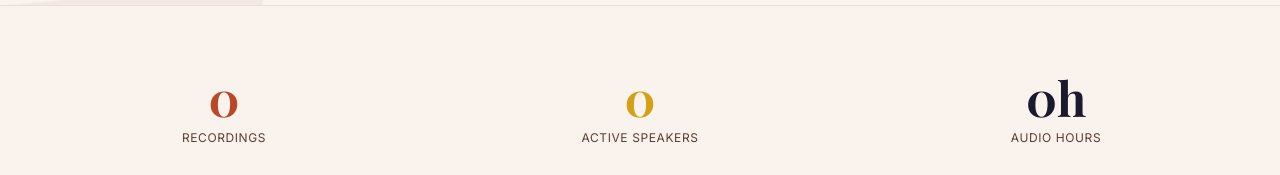
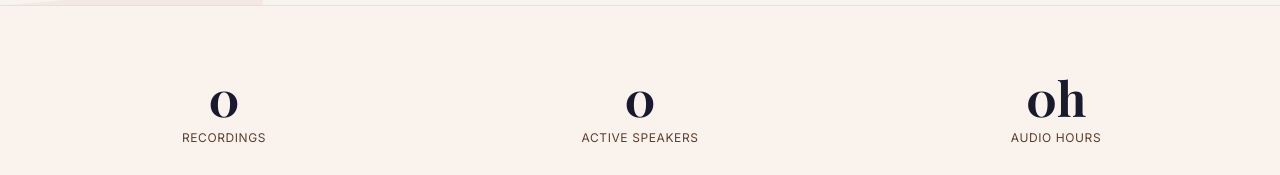
Before and after one commit to Rodrigue-k/corafric, a Next.js app: page /en in a window 1280 px wide. Shown: the part 687-862 px from the top of the page. Built offline with nearby package versions, Linux system fonts and the light colour scheme; no server answers; the database is empty; a web font is replaced by a local one.

Commit message:
fix(stats): hours formatting and unified color

```diff
--- a/src/app/[locale]/page.tsx
+++ b/src/app/[locale]/page.tsx
@@ -127,24 +127,24 @@ export default function Home() {
           <div className="mx-auto max-w-7xl px-4 sm:px-6 lg:px-8">
             <div className="grid grid-cols-1 md:grid-cols-3 gap-8 text-center">
               <div>
-                <p className="text-display text-primary font-bold mb-1">
-                  {stats.totalRecordings}
+                <p className="text-display text-[#1A1A2E] font-bold mb-1">
+                  {mounted ? stats.totalRecordings.toLocaleString() : "0"}
                 </p>
                 <p className="text-caption text-text-muted uppercase tracking-wider font-semibold">
                   {t("stats.recordings")}
                 </p>
               </div>
               <div>
-                <p className="text-display text-accent font-bold mb-1">
-                  {stats.totalUsers}
+                <p className="text-display text-[#1A1A2E] font-bold mb-1">
+                  {mounted ? stats.totalUsers.toLocaleString() : "0"}
                 </p>
                 <p className="text-caption text-text-muted uppercase tracking-wider font-semibold">
                   {t("stats.speakers")}
                 </p>
               </div>
               <div>
-                <p className="text-display text-foreground font-bold mb-1">
-                  {stats.totalHours}h
+                <p className="text-display text-[#1A1A2E] font-bold mb-1">
+                  {mounted ? (stats.totalHours || 0).toLocaleString() : "0"}h
                 </p>
                 <p className="text-caption text-text-muted uppercase tracking-wider font-semibold">
                   {t("stats.hours")}
```
